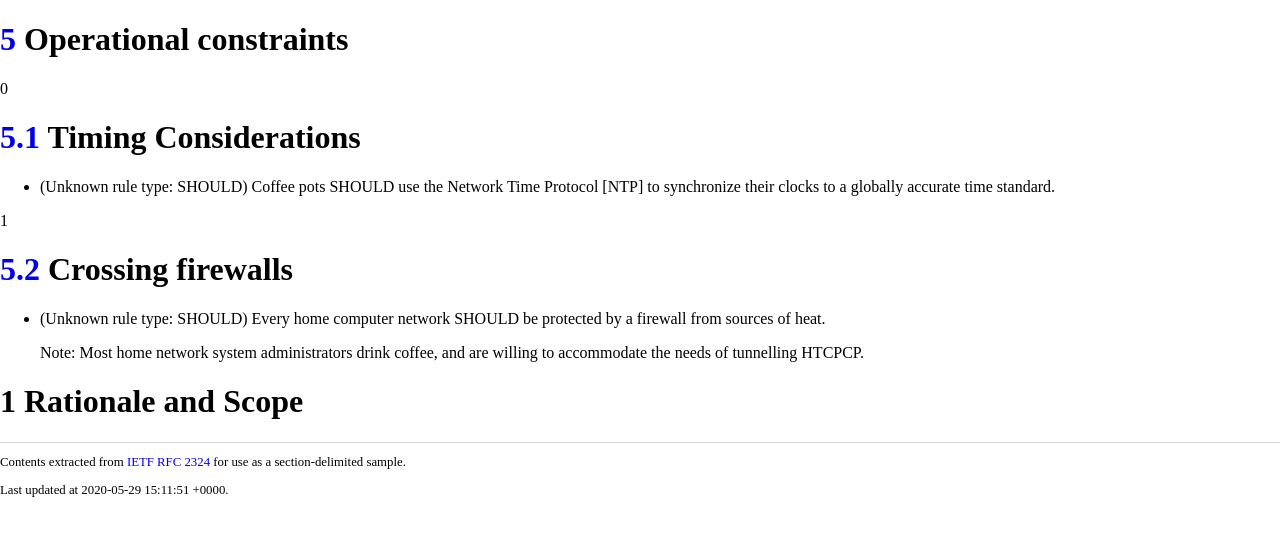
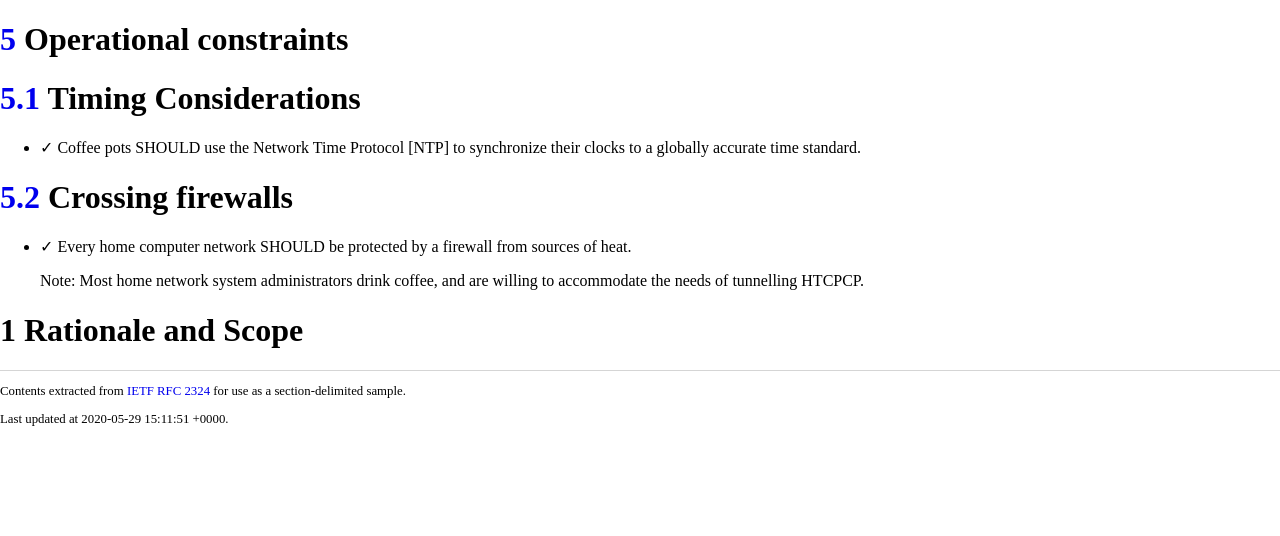
Before and after one commit to bartonjs/PagesExploration, a Jekyll site: the page built from docs/section05.html, in a window 1280 px wide. Shown: the top 536 px of the page. Built offline with Jekyll 4.4.1, drawn with Linux system fonts in a browser that asks for light colours.

Commit message:
Update section_part.html

```diff
--- a/docs/_includes/section_part.html
+++ b/docs/_includes/section_part.html
@@ -11,12 +11,16 @@
         {% case rule.type %}
           {% when "MUST" %}
           &#x2714;
+          {% when "SHOULD" %}
+          &#x2713;
           {% when "MAY" %}
-          &#x2713;
+          &#x2736;
           {% when "MUST NOT" %}
           &#x2718;
+          {% when "SHOULD NOT" %}
+          &#x261B;
           {% when "MAY NOT" %}
-          &#x261B;
+          &#x273A;
           {% else %}
           (Unknown rule type: {{ rule.type }})
         {% endcase %}
@@ -30,8 +34,7 @@
 {% endif %}
 
 {% for subsection in include.section.sections %}
-  {% assign ht = include.headertype %}
-  {% increment ht %}
+  {% assign ht = include.headertype + 1 %}
   {% include section_part.html section=subsection headertype=ht %}
 {% endfor %}
 
```
